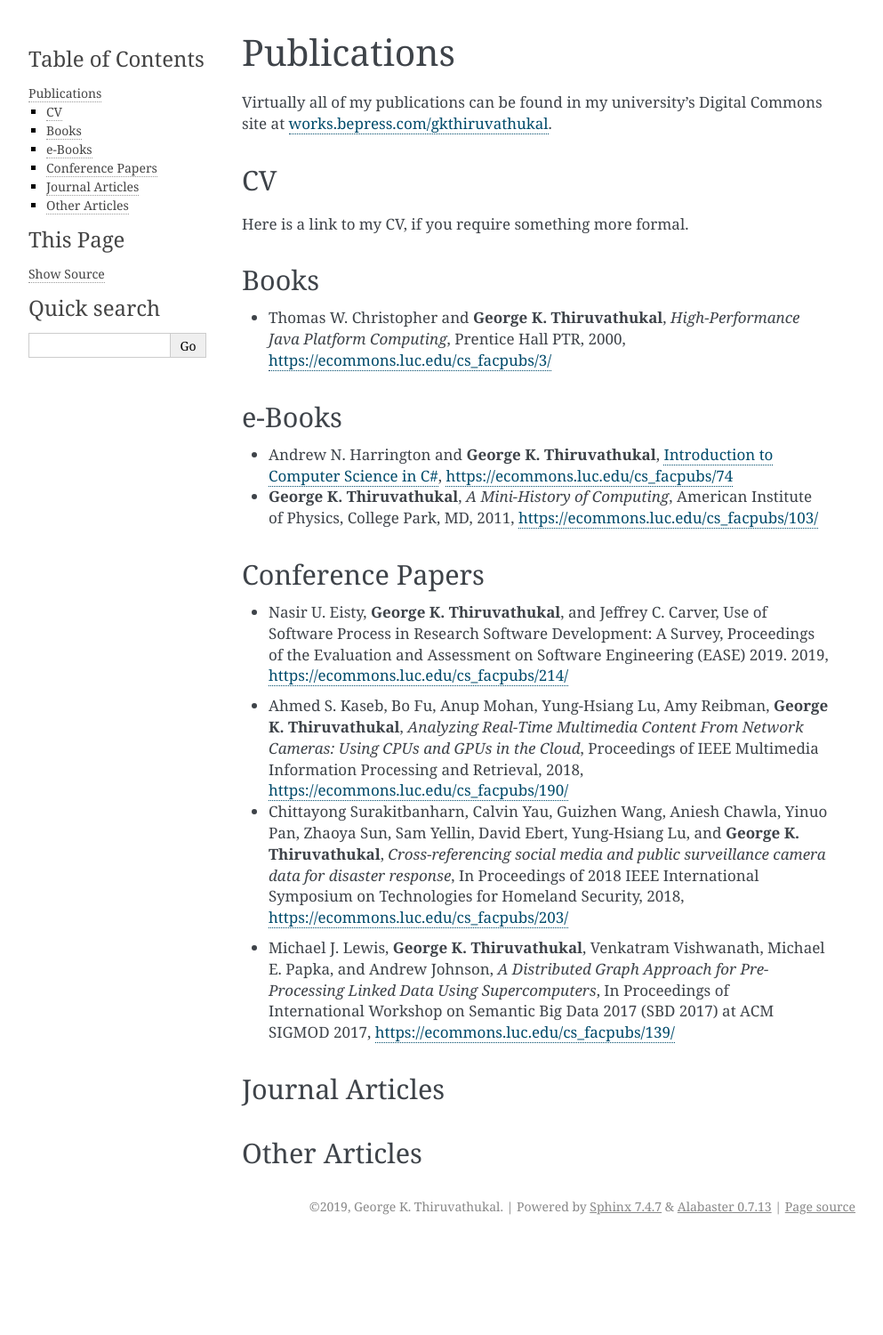
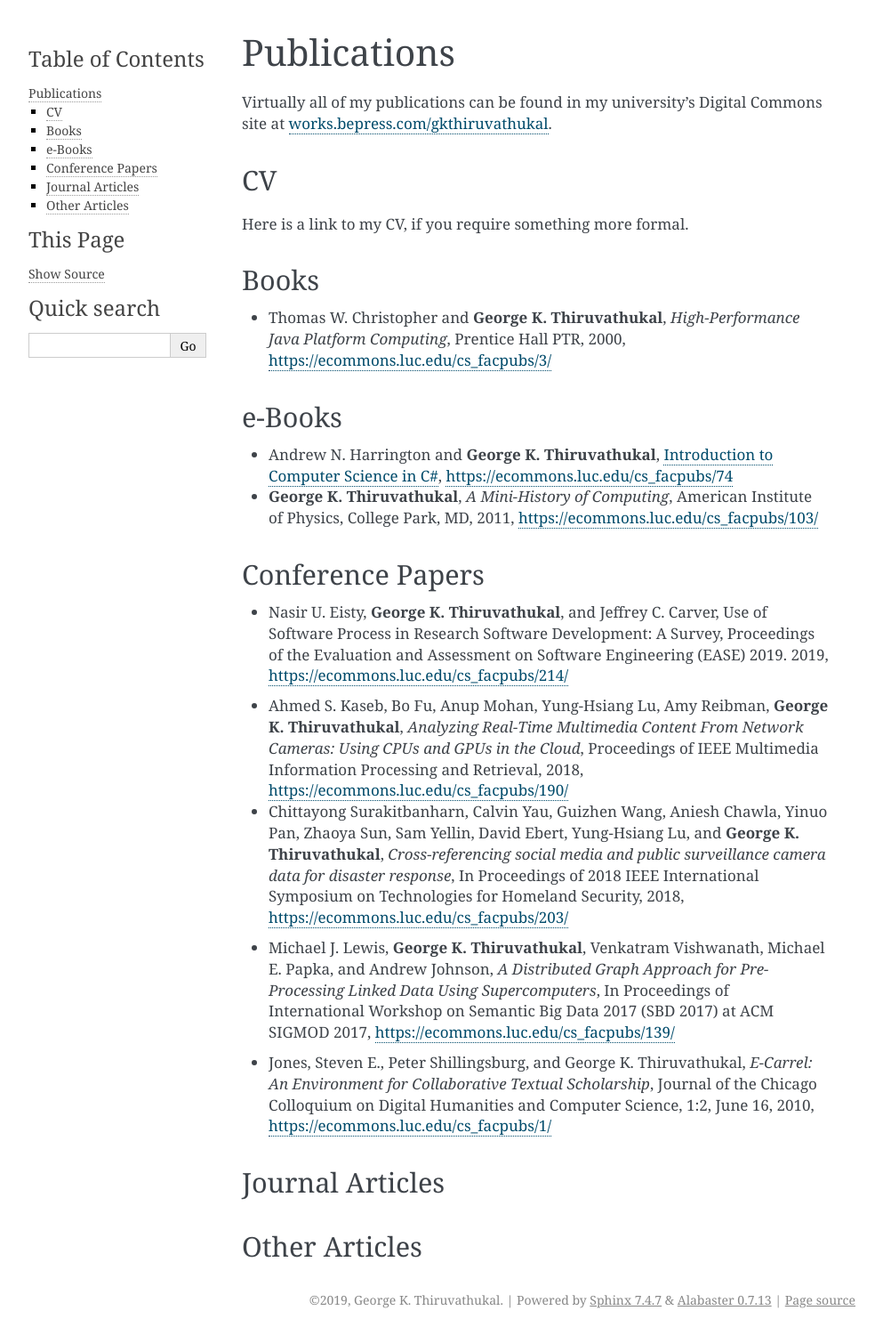
Before and after one commit to jweezy24/thiruvathukal-home-sphinx, a Sphinx documentation site: the page built from source/publications.rst, in a window 1280 px wide. Shown: the whole page at 89% size, without its empty margins (148-1141 px from the left). Built offline with Sphinx 7.4.7, drawn with Linux system fonts in a browser that asks for light colours; before the commit the page ends 1395 px from its top, so only the background shows below that.

Commit message:
another publication to test Travis

```diff
--- a/source/publications.rst
+++ b/source/publications.rst
@@ -67,6 +67,13 @@ Conference Papers
 .. 2012
 .. 2011
 .. 2010
+
+* Jones, Steven E., Peter Shillingsburg, and George K. Thiruvathukal,
+  *E-Carrel: An Environment for Collaborative Textual Scholarship*,
+  Journal of the Chicago Colloquium on Digital Humanities and Computer Science, 1:2,
+  June 16, 2010,
+  https://ecommons.luc.edu/cs_facpubs/1/
+
 .. 2009
 .. 2008
 
```
